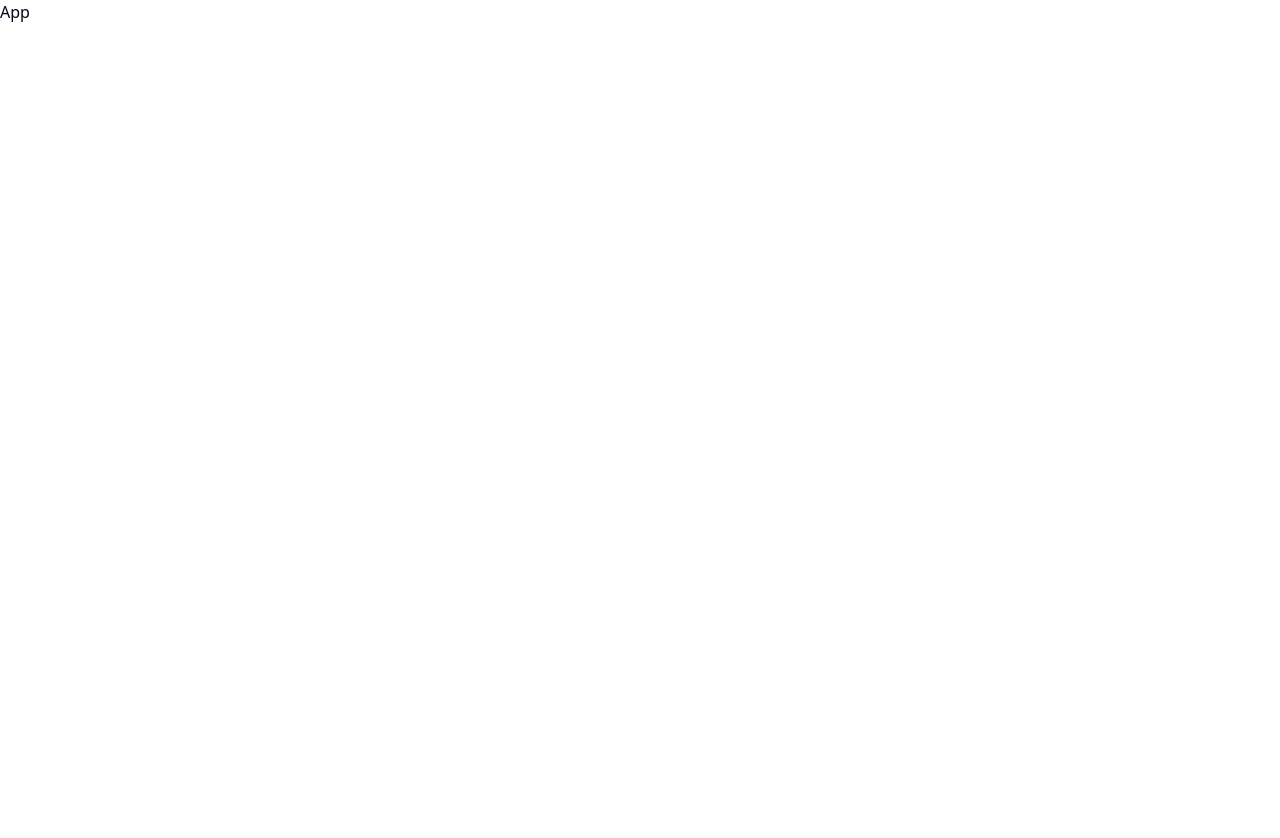
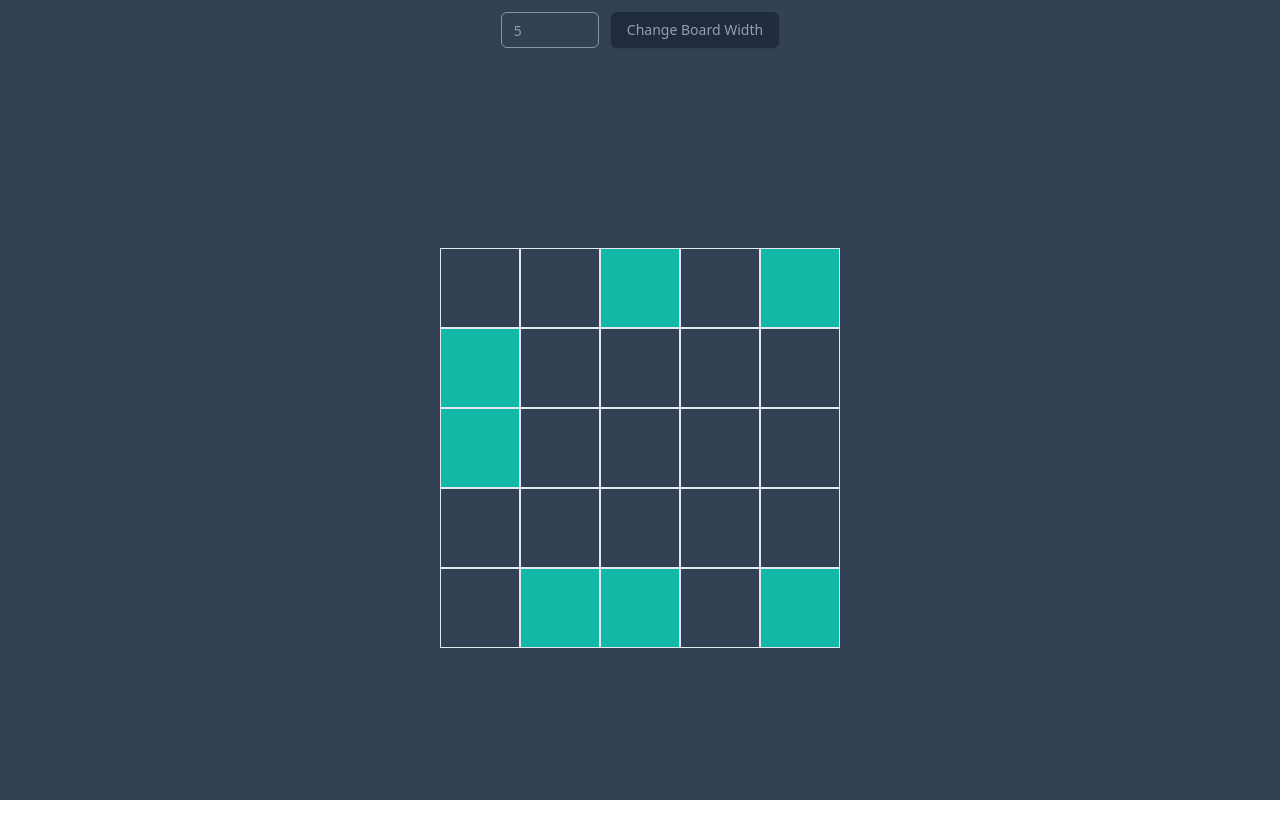
Before and after one commit to LucetTin5/balloon-boom, a React (Vite) app: page / in a window 1280 px wide. Shown: the top 838 px of the page. Before the commit the page ends 800 px from the top, so only its background shows below. Built offline with nearby package versions, Linux system fonts and the light colour scheme.

Commit message:
feat: implement app /w shadcn components, useGame hook

```diff
--- a/src/App.tsx
+++ b/src/App.tsx
@@ -1,5 +1,43 @@
+import { useState } from 'react';
+
+import { GameBoard } from '@/components/game/GameBoard';
+import { GameControls } from '@/components/game/GameControls';
+import { GameOverlay } from '@/components/game/GameOverlay';
+import { useGame } from '@/game/useGame';
+
 const App = () => {
-  return <div>App</div>;
+  const [boardWidth, setBoardWidth] = useState(5);
+  const { board, status, error, handleClickBalloon, handleClickReset } =
+    useGame(boardWidth);
+
+  return (
+    <main className="w-full min-h-screen bg-slate-700">
+      <div className="w-full h-screen flex flex-col items-center justify-center">
+        <h1 className="text-4xl text-center text-gray-100 font-extrabold">
+          BALLOON BOOM!
+        </h1>
+
+        <GameControls
+          boardWidth={boardWidth}
+          status={status}
+          onSubmit={setBoardWidth}
+        />
+
+        <div className="w-full flex flex-col items-center justify-center relative">
+          <GameBoard
+            board={board}
+            status={status}
+            onClickBalloon={handleClickBalloon}
+          />
+          <GameOverlay
+            status={status}
+            error={error}
+            onReset={handleClickReset}
+          />
+        </div>
+      </div>
+    </main>
+  );
 };
 
 export default App;
--- /dev/null
+++ b/src/components/game/GameBoard.tsx
@@ -0,0 +1,33 @@
+import { GameCell } from '@/components/game/GameCell';
+import { GameStatus } from '@/game/types';
+
+interface GameBoardProps {
+  board: boolean[][];
+  status: GameStatus;
+  onClickBalloon: (row: number, col: number) => void;
+}
+
+export const GameBoard = ({
+  board,
+  status,
+  onClickBalloon,
+}: GameBoardProps) => {
+  return (
+    <div className="min-w-[800px] min-h-[800px] p-10 flex flex-col items-center justify-center">
+      {board.map((row, rowIndex) => (
+        <div
+          className={`flex ${status !== GameStatus.PLAYING ? 'cursor-not-allowed blur-sm' : ''}`}
+          key={rowIndex}
+        >
+          {row.map((cell, colIndex) => (
+            <GameCell
+              key={`${rowIndex},${colIndex}`}
+              isActive={cell}
+              onClick={() => onClickBalloon(rowIndex, colIndex)}
+            />
+          ))}
+        </div>
+      ))}
+    </div>
+  );
+};
--- /dev/null
+++ b/src/components/game/GameCell.tsx
@@ -0,0 +1,13 @@
+interface GameCellProps {
+  isActive: boolean;
+  onClick: () => void;
+}
+
+export const GameCell = ({ isActive, onClick }: GameCellProps) => (
+  <div
+    className={`min-w-[80px] min-h-[80px] border aspect-square w-full ${
+      isActive ? 'bg-teal-500' : ''
+    }`}
+    onClick={onClick}
+  />
+);
--- /dev/null
+++ b/src/components/game/GameControls.tsx
@@ -0,0 +1,72 @@
+import { FormEvent, useRef } from 'react';
+
+import { Button } from '@/components/ui/button';
+import { Input } from '@/components/ui/input';
+import {
+  Tooltip,
+  TooltipContent,
+  TooltipProvider,
+  TooltipTrigger,
+} from '@/components/ui/tooltip';
+import { GameStatus } from '@/game/types';
+
+interface GameControlsProps {
+  boardWidth: number;
+  status: GameStatus;
+  onSubmit: (width: number) => void;
+}
+
+export const GameControls = ({
+  boardWidth,
+  status,
+  onSubmit,
+}: GameControlsProps) => {
+  const boardWidthInputRef = useRef<HTMLInputElement>(null);
+
+  const handleSubmit = (e: FormEvent) => {
+    e.preventDefault();
+    if (boardWidthInputRef.current) {
+      onSubmit(parseInt(boardWidthInputRef.current.value, 10));
+    }
+  };
+
+  return (
+    <TooltipProvider>
+      <Tooltip
+        delayDuration={0}
+        open={status === GameStatus.PLAYING ? undefined : false}
+      >
+        <TooltipTrigger asChild>
+          <form
+            className="flex items-center pt-5 gap-3"
+            onSubmit={handleSubmit}
+          >
+            <Input
+              type="number"
+              className={`text-lg text-gray-100 ${status === GameStatus.PLAYING ? 'cursor-not-allowed' : ''}`}
+              ref={boardWidthInputRef}
+              min={3}
+              max={10}
+              disabled={status === GameStatus.PLAYING}
+              defaultValue={boardWidth}
+            />
+            <Button
+              type="submit"
+              disabled={status === GameStatus.PLAYING}
+              className={`${status === GameStatus.PLAYING ? 'cursor-not-allowed' : ''}`}
+            >
+              Change Board Width
+            </Button>
+          </form>
+        </TooltipTrigger>
+        <TooltipContent>
+          <p>
+            {status === GameStatus.PLAYING
+              ? "Can't change while playing"
+              : 'Board size can be between 3 and 10'}
+          </p>
+        </TooltipContent>
+      </Tooltip>
+    </TooltipProvider>
+  );
+};
--- /dev/null
+++ b/src/components/game/GameOverlay.tsx
@@ -0,0 +1,33 @@
+import { Button } from '@/components/ui/button';
+import { GameStatus } from '@/game/types';
+
+interface GameOverlayProps {
+  status: GameStatus;
+  error?: string;
+  onReset: () => void;
+}
+
+export const GameOverlay = ({ status, error, onReset }: GameOverlayProps) => {
+  if (status === GameStatus.PLAYING) return null;
+
+  return (
+    <div className="absolute top-1/2 translate-y-[-50%] flex flex-col justify-center items-center gap-5 w-[400px] h-[300px] bg-slate-200 rounded-lg">
+      {status === GameStatus.WON && (
+        <div className="text-2xl text-green-500 font-bold">GAME WON!</div>
+      )}
+      {status === GameStatus.LOST && (
+        <div className="text-2xl text-red-500 font-bold">GAME OVER!</div>
+      )}
+      {error && <div className="text-xl text-amber-700">{error}</div>}
+      <Button
+        type="button"
+        className="btn font-bold tracking-widest"
+        variant="destructive"
+        size="lg"
+        onClick={onReset}
+      >
+        RETRY
+      </Button>
+    </div>
+  );
+};
```
